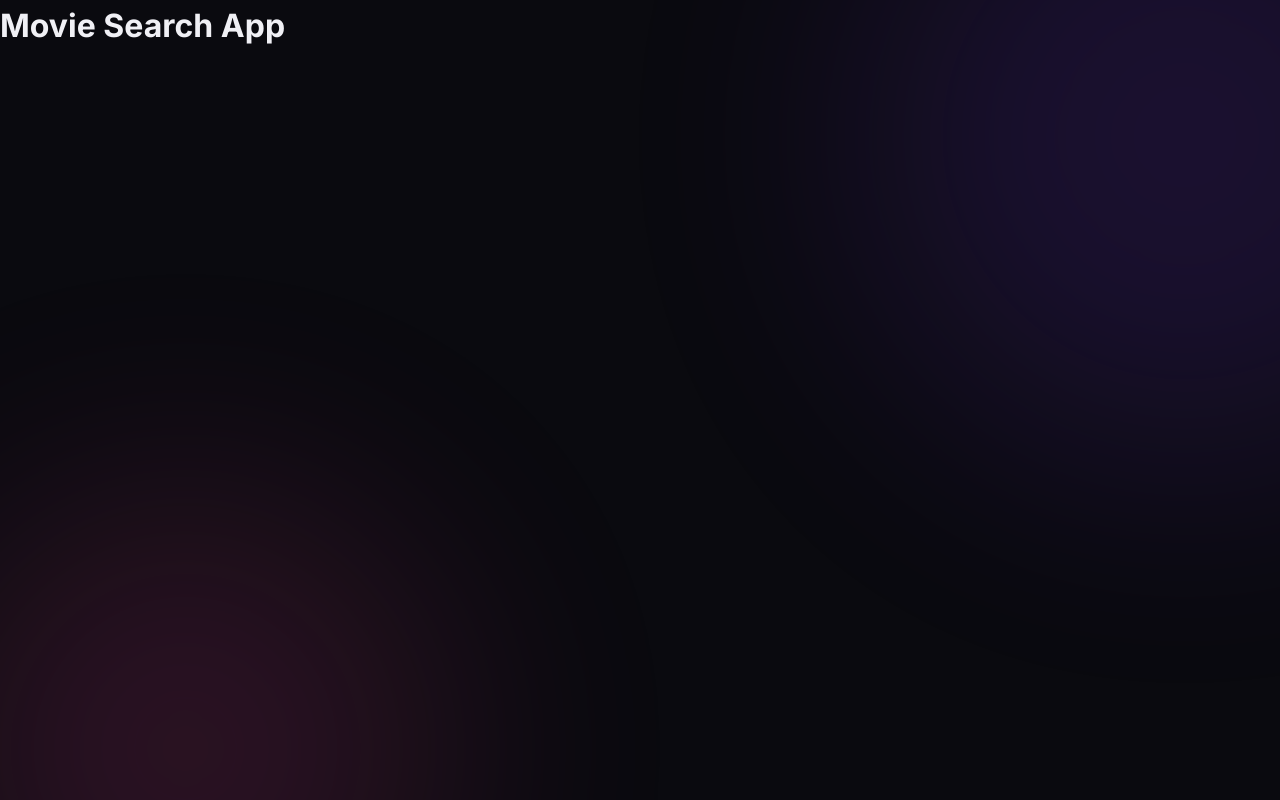
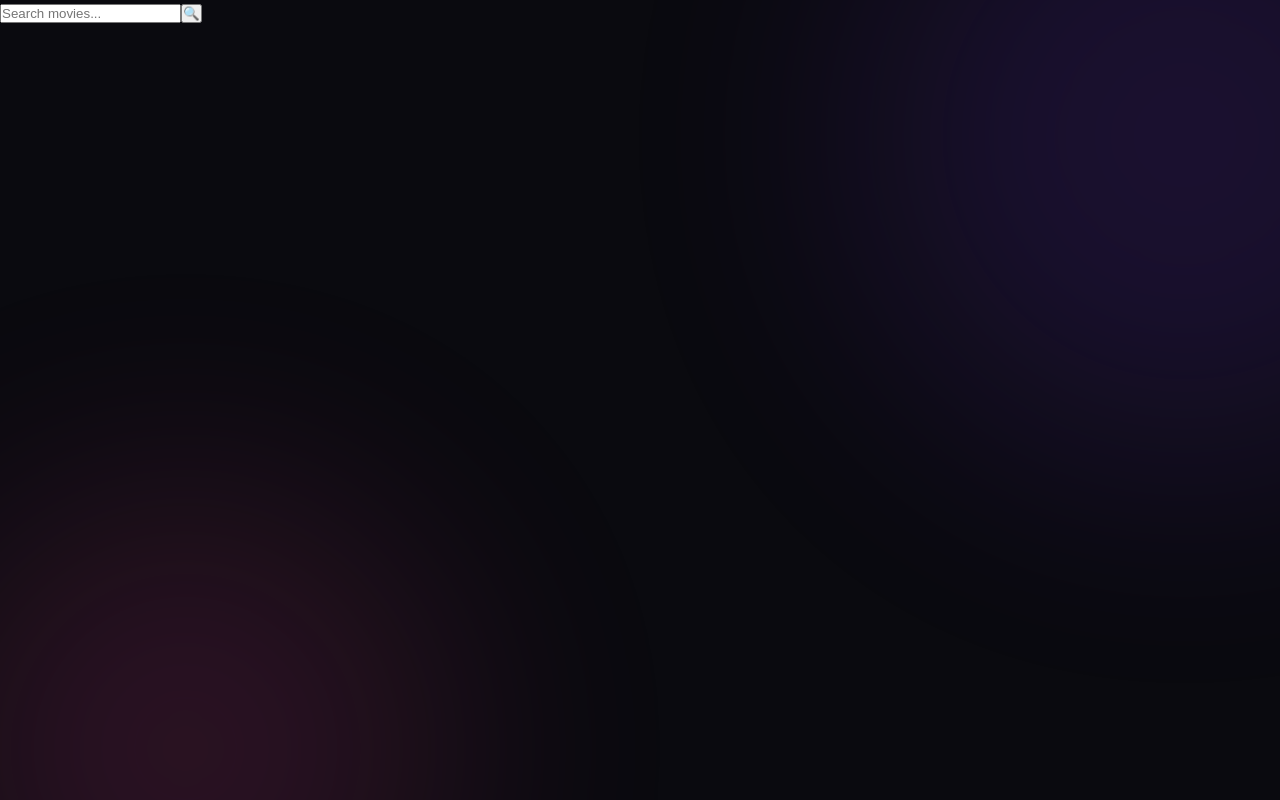
Before and after one commit to piyush6705/Movie_Search, a React (Vite) app in the folder movie-search-app/: page / in a window 1280 px wide. Built offline with nearby package versions, Linux system fonts and the light colour scheme.

Commit message:
creating search bar

```diff
--- a/movie-search-app/package.json
+++ b/movie-search-app/package.json
@@ -11,7 +11,8 @@
   },
   "dependencies": {
     "react": "^19.2.7",
-    "react-dom": "^19.2.7"
+    "react-dom": "^19.2.7",
+    "react-router-dom": "^7.18.1"
   },
   "devDependencies": {
     "@types/react": "^19.2.17",
--- a/movie-search-app/src/App.jsx
+++ b/movie-search-app/src/App.jsx
@@ -1,4 +1,5 @@
 
+import SearchBar from './components/SearchBar';
 
 import viteLogo from './assets/vite.svg'
 
@@ -6,7 +7,10 @@ import './App.css'
 
 function App() {
   return (
-    <h1>Movie Search App</h1>
+
+    <div>
+      <SearchBar />
+    </div>
   );
 }
 
--- a/movie-search-app/src/components/SearchBar.jsx
+++ b/movie-search-app/src/components/SearchBar.jsx
@@ -0,0 +1,13 @@
+
+
+function SearchBar() {
+
+  return (
+    <div className="Search">
+      <input className="searchBar" type="text" placeholder="Search movies..." />
+      <button className="buttonIcon">🔍</button>
+    </div>
+  );
+}
+
+export default SearchBar;
```
Also changed, not shown: 1 other file (tests, documents, lock files or other folders).
